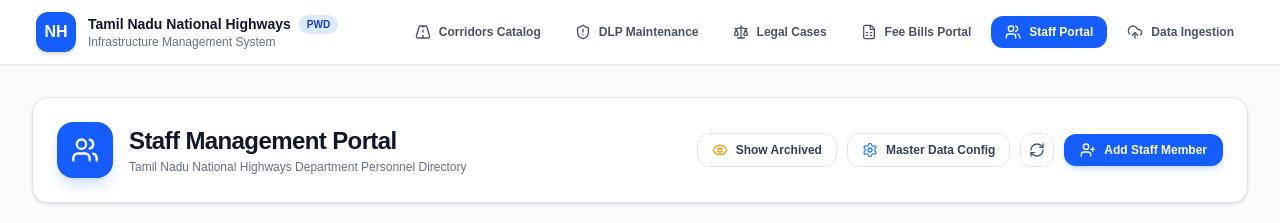
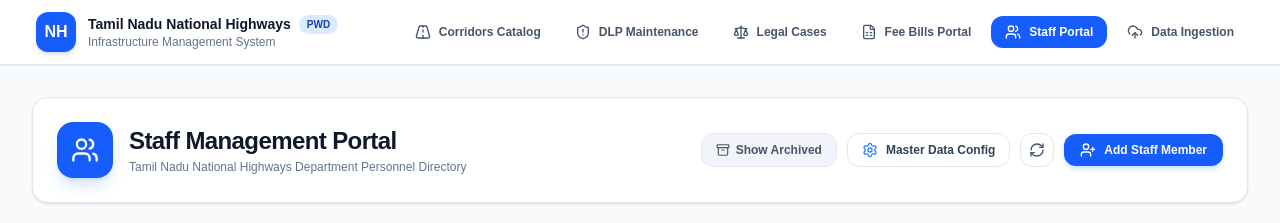
Before and after one commit to harish-3105/National-Highways, a Next.js app: page /staff in a window 1280 px wide. Shown: the top 223 px of the page. Built offline with nearby package versions, Linux system fonts and the light colour scheme; no server answers; the database is empty.

Commit message:
style(staff): align Show Archived button icon and styling with Corridors and Legal modules

```diff
--- a/src/components/staff/StaffDashboard.tsx
+++ b/src/components/staff/StaffDashboard.tsx
@@ -152,23 +152,26 @@ export const StaffDashboard: React.FC = () => {
           {/* Show/Hide Archived Toggle Button */}
           <button
             onClick={() => setShowArchived(!showArchived)}
-            className={`px-3.5 py-2 rounded-xl text-xs font-bold border transition flex items-center gap-2 ${
+            className={`inline-flex items-center gap-1.5 px-3.5 py-2 rounded-xl text-xs font-bold transition-all border ${
               showArchived
-                ? "bg-amber-500 text-white border-amber-600 shadow-sm"
-                : "border-slate-200 dark:border-slate-800 bg-white dark:bg-slate-950 text-slate-700 dark:text-slate-300 hover:bg-slate-100 dark:hover:bg-slate-800"
+                ? "bg-red-50 dark:bg-red-950/60 text-red-700 dark:text-red-300 border-red-200 dark:border-red-800 shadow-sm"
+                : "bg-slate-100 dark:bg-slate-800 text-slate-600 dark:text-slate-400 border-slate-200 dark:border-slate-700 hover:bg-slate-200 dark:hover:bg-slate-700"
             }`}
             title={showArchived ? "Hide Archived Staff Records" : "Show Soft-Deleted/Archived Staff Records"}
           >
-            {showArchived ? <EyeOff className="w-4 h-4" /> : <Eye className="w-4 h-4 text-amber-500" />}
+            <Archive className="w-3.5 h-3.5" />
             <span>{showArchived ? "Hide Archived" : "Show Archived"}</span>
             {archivedStaffCount > 0 && (
               <span className={`px-1.5 py-0.2 text-[10px] font-extrabold rounded-full ${
-                showArchived ? "bg-white text-amber-800" : "bg-amber-100 dark:bg-amber-950 text-amber-800 dark:text-amber-300"
+                showArchived
+                  ? "bg-red-200 dark:bg-red-900 text-red-800 dark:text-red-200"
+                  : "bg-slate-200 dark:bg-slate-700 text-slate-700 dark:text-slate-300"
               }`}>
                 {archivedStaffCount}
               </span>
             )}
           </button>
+
 
           <button
             onClick={() => setIsMasterDataOpen(true)}
```
